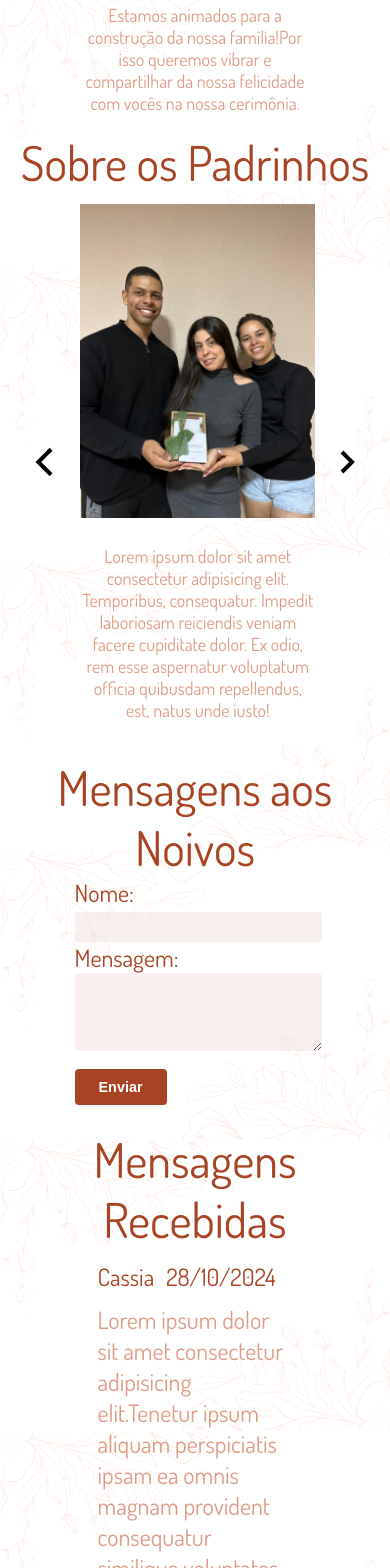
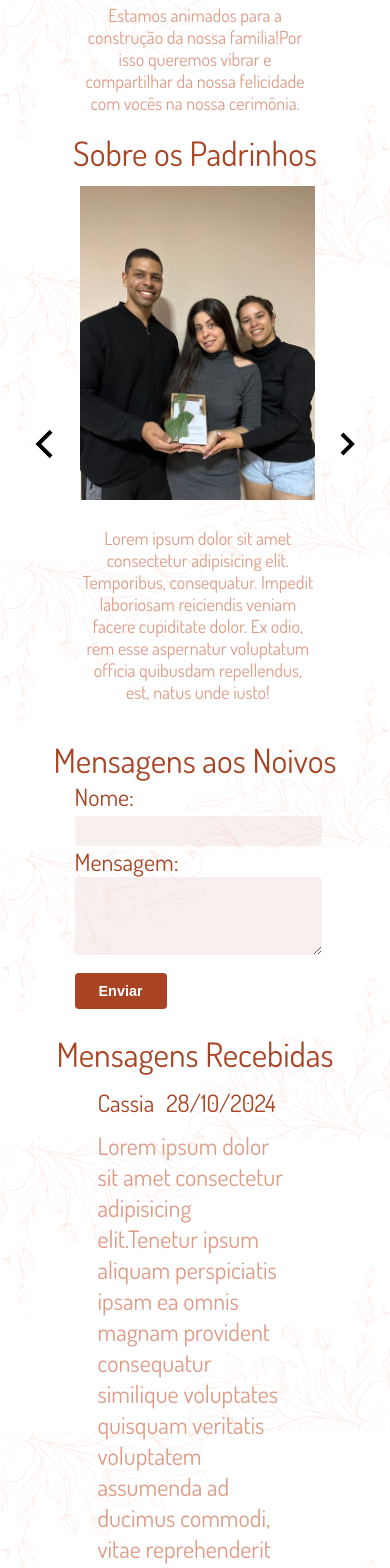
Before and after one commit to paulohlips/my-wedding, a React (Vite) app: page / in a window 390 px wide. Shown: the part 1740-3308 px from the top of the page. Built offline with nearby package versions, Linux system fonts and the light colour scheme.

Commit message:
fix: improving responsivity

```diff
--- a/src/App.tsx
+++ b/src/App.tsx
@@ -14,9 +14,9 @@ export default function App() {
       <Header />
 
       <div style={{
-      backgroundImage: "url(" + "../../../src/assets/images/background.png"+ ")",
+        backgroundImage: "url(" + "../../../src/assets/images/background.png" + ")",
         backgroundRepeat: 'repeat',
-      backgroundSize: 'contain'
+        backgroundSize: 'contain',
       }}>
         <Fiances />
         <Godparents />
--- /dev/null
+++ b/src/components/Title/Title.tsx
@@ -0,0 +1,13 @@
+import { useIsMobile } from "../../hooks/useIsMobile"
+
+type TitleProps = {
+    title: string,
+    styles?: string
+}
+
+export const Title = ({ title, styles }: TitleProps) => {
+    const isMobile = useIsMobile()
+    return (
+        <p className={styles} style={{ fontSize: isMobile ? '2.8rem' : '4rem' }}>{title}</p>
+    )
+}
--- a/src/sections/DressCode.tsx
+++ b/src/sections/DressCode.tsx
@@ -1,11 +1,12 @@
 import styles from "./DressCode.module.css"
 import dresscode1 from "../assets/images/dress-code-1.png"
 import dresscode2 from "../assets/images/dress-code-2.png"
+import { Title } from "../components/Title/Title"
 
 export const DressCode = () => {
     return (
         <div className={styles.dressCode}>
-            <p>Dress Code: Esporte Fino</p>
+            <Title title="Dress Code: Esporte Fino" />
             <div className={styles.images}>
                 <img src={dresscode1} />
                 <img src={dresscode2} />
--- a/src/sections/GiftsList/Gifts.module.css
+++ b/src/sections/GiftsList/Gifts.module.css
@@ -5,9 +5,13 @@
     padding-top: 2rem;
 }
 
-.giftsSection>h1,
-h2 {
-    font-size: 4rem;
+.giftsSectionTitle {
+    font-weight: normal;
+    text-align: center;
+    color: var(--rust);
+}
+
+.giftsSection>h3 {
     font-weight: normal;
     text-align: center;
     color: var(--rust);
--- a/src/sections/GiftsList/Gifts.tsx
+++ b/src/sections/GiftsList/Gifts.tsx
@@ -1,6 +1,7 @@
 import { useState } from 'react';
 import { Card } from '../../components/Card/Card';
 import styles from './Gifts.module.css'
+import { Title } from '../../components/Title/Title'
 
 type Gift = {
     id: number,
@@ -17,14 +18,14 @@ export const Gifts = () => {
     const [giftsList, setGiftsList] = useState(mockedGiftsList)
     return (
         <div id='Presentes' className={styles.giftsSection}>
-            <h1>Presentes aos noivos</h1>
-            <h2>Fique à vontade para escolher entre uma das três opções de presente</h2>
+            <Title title="Presentes aos noivos" styles={styles.giftsSectionTitle} />
+            <h3>Fique à vontade para escolher entre uma das três opções de presente</h3>
             <div className={styles.giftsSectionButtons}>
                 <button onClick={() => setGiftsList(mockedGiftsList)}>Presentes Virtuais</button>
                 <button onClick={() => setGiftsList(mockedHoneyMoon)}>Presentes em Loja Física</button>
                 <button onClick={() => setGiftsList(mockedPhysicalStores)}>Cotas de Lua de Mel</button>
             </div>
-            <GiftsListDesktop gifts={giftsList}/>
+            <GiftsListDesktop gifts={giftsList} />
             <div className={styles.disclaimer}>
                 <p>*As imagens são meramente ilustrativas</p>
             </div>
--- a/src/sections/Godparents.tsx
+++ b/src/sections/Godparents.tsx
@@ -4,6 +4,7 @@ import styles from './Godparents.module.css'
 import { BiChevronRight } from "react-icons/bi";
 import { useRef } from "react";
 import { useIsMobile } from "../hooks/useIsMobile"
+import { Title } from "../components/Title/Title";
 
 export const Godparents = () => {
     const isMobile = useIsMobile()
@@ -29,7 +30,7 @@ export const Godparents = () => {
 
     return (
         <div id='Padrinhos' className={styles.godParents}>
-            <p className={styles.godParentsTitle}>Sobre os Padrinhos</p>
+            <Title title="Sobre os Padrinhos" styles={styles.godParentsTitle} />
             <div className={styles.slides}>
                 <CgChevronLeft size={48} onClick={() => handleScroll('left')} />
                 <div className={styles.slidingWindow} ref={slideWindowContainer}>
--- a/src/sections/Map/Map.tsx
+++ b/src/sections/Map/Map.tsx
@@ -2,6 +2,7 @@ import { IoLocationOutline } from "react-icons/io5";
 import styles from "./Map.module.css"
 import waze from "../../assets/images/waze.webp"
 import googleMaps from "../../assets/images/google-maps.png"
+import { Title } from '.././../components/Title/Title'
 
 export const Map = () => {
     const address = "-15.674549019018466, -48.09409136933495";
@@ -15,7 +16,7 @@ export const Map = () => {
     return (
         <div id="Localizacao">
             <div className={styles.map}>
-                <p>Local do Evento</p>
+                <Title title="Local do Evento" styles={styles.giftsSectionTitle} />
 
                 <div className={styles.address}>
                     <div className={styles.locationIcon}>
--- a/src/sections/MessageToFiances.tsx
+++ b/src/sections/MessageToFiances.tsx
@@ -1,9 +1,10 @@
+import { Title } from '../components/Title/Title'
 import styles from './MessageToFiances.module.css'
 
 export const MessageToFiances = () => {
     return (
         <div id='MensagemAosNoivos' className={styles.form}>
-            <p>Mensagens aos Noivos</p>
+            <Title title="Mensagens aos Noivos" />
             <form>
                 <div className={styles.name}>
                     <p>Nome:</p>
--- a/src/sections/Messages.tsx
+++ b/src/sections/Messages.tsx
@@ -1,10 +1,11 @@
+import { Title } from '../components/Title/Title'
 import styles from "./Messages.module.css"
 
 export const Messages = () => {
     return (
 
         <div className={styles.messageBox}>
-            <p>Mensagens Recebidas </p>
+            <Title title="Mensagens Recebidas" />
             {
                 mockedMessages.map(message => {
                     return (
--- a/src/sections/PresenceConfirmation.tsx
+++ b/src/sections/PresenceConfirmation.tsx
@@ -1,6 +1,7 @@
 import { useState } from "react"
 import styles from "./PresenceConfirmation.module.css"
 import { Modal } from "../components/Modal/Modal"
+import { Title } from '../components/Title/Title'
 
 export const PresenceConfirmation = () => {
     const [inviteAccepted, sentInviteAccepted] = useState<boolean>(false)
@@ -18,7 +19,7 @@ export const PresenceConfirmation = () => {
 
     return (
         <div id="ConfirmarPresenca" className={styles.presenceConfirmation}>
-            <p>Confirme sua Presença</p>
+            <Title title="Confirme sua Presença" styles={styles.giftsSectionTitle} />
             <div className={styles.radioSection}>
                 <p className={styles.radioSectionTitle}>Você irá comparecer à cerimônia?</p>
                 <div className={styles.radioContainer}>
```
Lines whose indentation alone changed are shown as unchanged.
